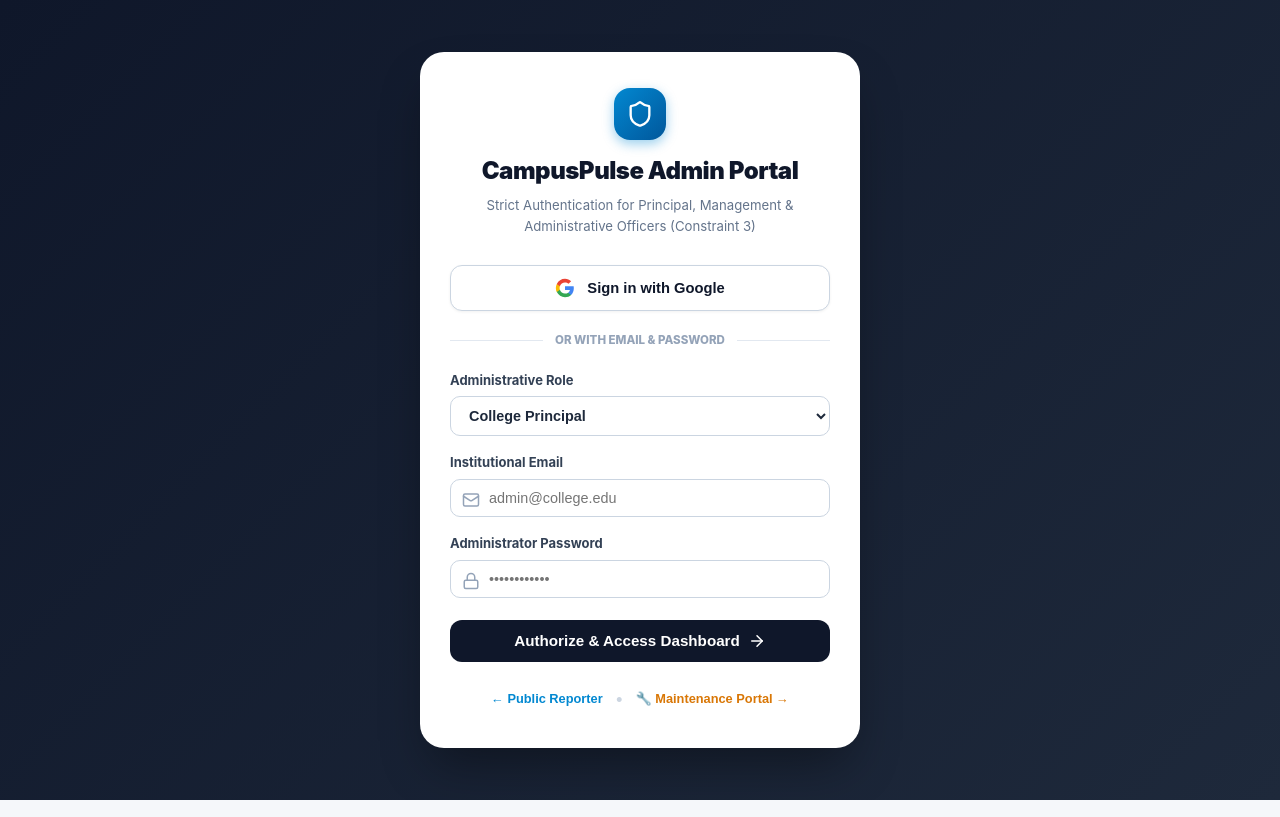
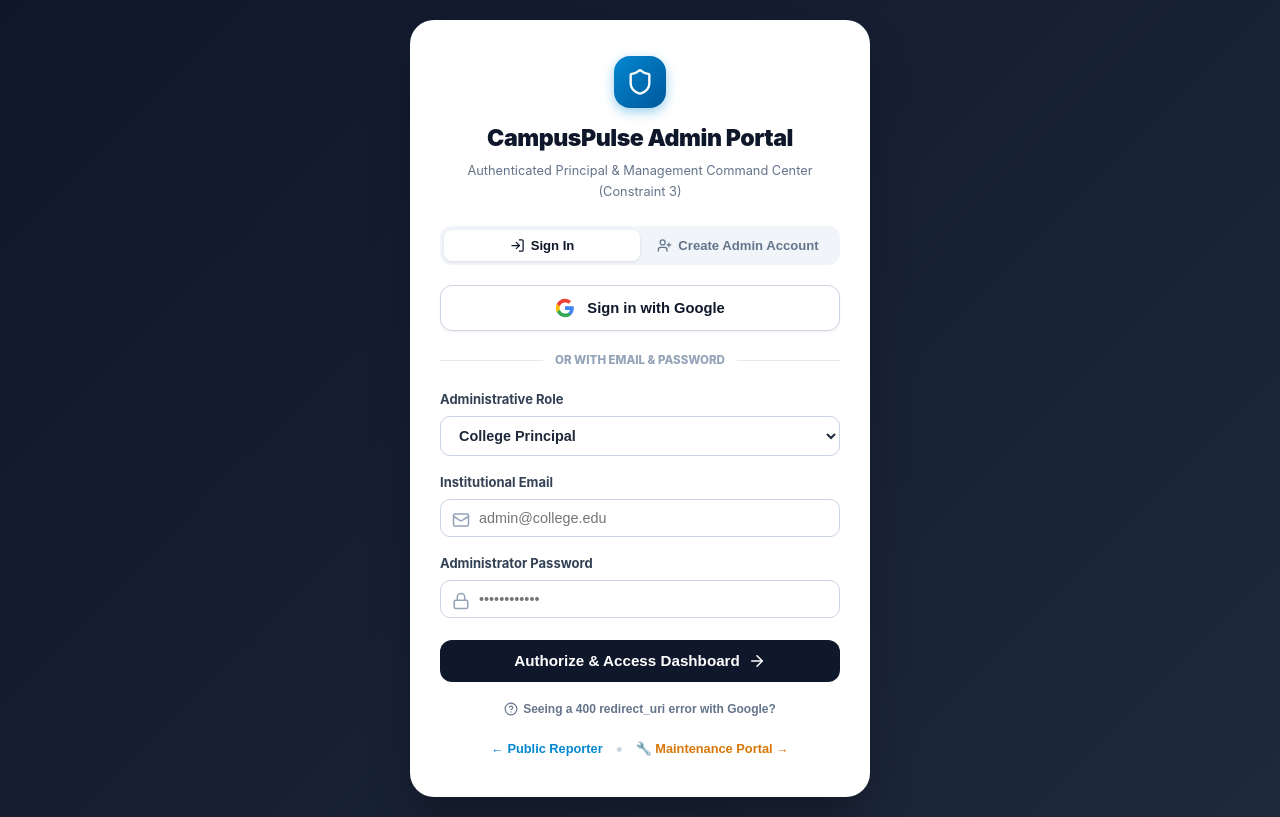
Before and after one commit to sharath3221/campus-issue-reporter, a React (Vite) app in the folder campus-guard/: page /admin/login in a window 1280 px wide. Built offline with nearby package versions, Linux system fonts and the light colour scheme; no server answers.

Commit message:
fix(auth): add admin signup mode and actionable 400 error diagnosis for Google and Supabase Auth

```diff
--- a/campus-guard/src/lib/supabaseAuth.ts
+++ b/campus-guard/src/lib/supabaseAuth.ts
@@ -77,6 +77,61 @@ export async function signInWithSupabasePassword(
 }
 
 /**
+ * Registers a new administrator directly in Supabase Auth.
+ */
+export async function signUpWithSupabase(
+  email: string,
+  password: string,
+  role: AdminRole = 'ADMIN'
+): Promise<{ user: AdminUser | null; message?: string }> {
+  const cleanEmail = email.trim().toLowerCase();
+
+  if (!isSupabaseConfigured || !supabase) {
+    throw new Error('Supabase is not configured. Please verify your connection settings in .env.');
+  }
+
+  const { data, error } = await supabase.auth.signUp({
+    email: cleanEmail,
+    password: password,
+    options: {
+      data: {
+        role: role,
+        full_name:
+          role === 'PRINCIPAL'
+            ? 'College Principal'
+            : role === 'MANAGEMENT'
+            ? 'Governing Trustee'
+            : 'Operations Head',
+      },
+    },
+  });
+
+  if (error) {
+    throw error;
+  }
+
+  if (data?.session?.user) {
+    const adminUser: AdminUser = {
+      admin_id: data.session.user.id,
+      email: data.session.user.email || cleanEmail,
+      role: role,
+      full_name:
+        data.session.user.user_metadata?.full_name ||
+        (role === 'PRINCIPAL' ? 'College Principal' : role === 'MANAGEMENT' ? 'Governing Trustee' : 'Operations Head'),
+      department:
+        role === 'PRINCIPAL' ? "Principal's Office" : role === 'MANAGEMENT' ? 'Governing Council' : 'Facilities Management',
+    };
+    localStorage.setItem(ADMIN_SESSION_KEY, JSON.stringify(adminUser));
+    return { user: adminUser };
+  }
+
+  return {
+    user: null,
+    message: 'Admin account created in Supabase! If email confirmation is enabled, please verify your email before logging in.',
+  };
+}
+
+/**
  * Checks for an active Supabase Auth session
  * Strictly rejects any unauthenticated or demo sessions.
  */
--- a/campus-guard/src/pages/AdminLoginPage.tsx
+++ b/campus-guard/src/pages/AdminLoginPage.tsx
@@ -1,24 +1,41 @@
 import React, { useState, useEffect } from 'react';
 import { useNavigate } from 'react-router-dom';
-import { Shield, Lock, Mail, ArrowRight, KeyRound, AlertCircle } from 'lucide-react';
+import { Shield, Lock, Mail, ArrowRight, AlertCircle, CheckCircle2, UserPlus, LogIn, HelpCircle } from 'lucide-react';
 import { AdminRole, AdminUser } from '../types';
 import {
   signInWithGoogleSupabase,
   signInWithSupabasePassword,
+  signUpWithSupabase,
   getActiveAdminSession,
 } from '../lib/supabaseAuth';
 
 export const AdminLoginPage: React.FC = () => {
   const navigate = useNavigate();
+  const [mode, setMode] = useState<'SIGN_IN' | 'REGISTER'>('SIGN_IN');
   const [email, setEmail] = useState('');
   const [password, setPassword] = useState('');
   const [role, setRole] = useState<AdminRole>('PRINCIPAL');
   const [error, setError] = useState('');
+  const [successMsg, setSuccessMsg] = useState('');
   const [isGoogleLoading, setIsGoogleLoading] = useState(false);
   const [isSubmitting, setIsSubmitting] = useState(false);
+  const [showConfigTip, setShowConfigTip] = useState(false);
 
   // Check if session already exists or returning from Supabase OAuth
   useEffect(() => {
+    // Check for OAuth error in URL hash or query params
+    const hashParams = new URLSearchParams(window.location.hash.replace(/^#/, ''));
+    const queryParams = new URLSearchParams(window.location.search);
+    const oauthError =
+      hashParams.get('error_description') ||
+      queryParams.get('error_description') ||
+      hashParams.get('error') ||
+      queryParams.get('error');
+
+    if (oauthError) {
+      setError(`OAuth Notice (400): ${decodeURIComponent(oauthError)}`);
+    }
+
     async function checkExistingSession() {
       const session = await getActiveAdminSession();
       if (session) {
@@ -29,22 +46,52 @@ export const AdminLoginPage: React.FC = () => {
   }, [navigate]);
 
   // Email / Password Form Submit using Supabase Auth
-  const handleLogin = async (e: React.FormEvent) => {
+  const handleSubmit = async (e: React.FormEvent) => {
     e.preventDefault();
     if (!email || !password) {
       setError('Please enter both your institutional email and password.');
       return;
     }
 
+    if (password.length < 6) {
+      setError('Password must be at least 6 characters long.');
+      return;
+    }
+
     setError('');
+    setSuccessMsg('');
     setIsSubmitting(true);
 
     try {
-      await signInWithSupabasePassword(email, password, role);
-      navigate('/admin/dashboard');
+      if (mode === 'SIGN_IN') {
+        await signInWithSupabasePassword(email, password, role);
+        navigate('/admin/dashboard');
+      } else {
+        const res = await signUpWithSupabase(email, password, role);
+        if (res.user) {
+          navigate('/admin/dashboard');
+        } else {
+          setSuccessMsg(
+            res.message ||
+              'Admin account registered! If email confirmation is required by your Supabase project, please check your inbox.'
+          );
+          setMode('SIGN_IN');
+        }
+      }
     } catch (err: any) {
       console.warn('Auth Error:', err);
-      setError(err.message || 'Authentication failed. Please verify credentials.');
+      const msg = err.message || '';
+      if (msg.toLowerCase().includes('invalid login credentials')) {
+        setError(
+          'Invalid credentials (400). If you have not created this account yet, click "Create Admin Account" above.'
+        );
+      } else if (msg.toLowerCase().includes('email not confirmed')) {
+        setError(
+          'Email not confirmed (400). Please check your email inbox to verify, or disable "Confirm email" in Supabase Dashboard (Auth ➔ Providers ➔ Email).'
+        );
+      } else {
+        setError(msg || 'Authentication failed. Please verify credentials.');
+      }
     } finally {
       setIsSubmitting(false);
     }
@@ -53,6 +100,7 @@ export const AdminLoginPage: React.FC = () => {
   // Google Sign-In with Supabase Authentication
   const handleGoogleLogin = async () => {
     setError('');
+    setSuccessMsg('');
     setIsGoogleLoading(true);
 
     try {
@@ -60,7 +108,12 @@ export const AdminLoginPage: React.FC = () => {
       // Supabase OAuth redirects to Google login page and returns to /admin/dashboard
     } catch (err: any) {
       console.warn('Supabase Google Auth Error:', err);
-      setError(err.message || 'Google Sign-In failed or domain is not authorized in Supabase Auth.');
+      const msg = err.message || '';
+      setError(
+        msg ||
+          'Google Sign-In failed (400). Ensure the redirect URI is registered in Google Cloud Console.'
+      );
+      setShowConfigTip(true);
       setIsGoogleLoading(false);
     }
   };
@@ -79,7 +132,7 @@ export const AdminLoginPage: React.FC = () => {
       <div
         style={{
           width: '100%',
-          maxWidth: 440,
+          maxWidth: 460,
           background: 'white',
           borderRadius: 24,
           padding: '36px 30px',
@@ -87,7 +140,7 @@ export const AdminLoginPage: React.FC = () => {
         }}
       >
         {/* Brand */}
-        <div style={{ textAlign: 'center', marginBottom: 28 }}>
+        <div style={{ textAlign: 'center', marginBottom: 24 }}>
           <div
             style={{
               width: 52,
@@ -105,13 +158,104 @@ export const AdminLoginPage: React.FC = () => {
             <Shield size={28} />
           </div>
 
-          <h1 style={{ fontSize: '1.5rem', fontWeight: 900, color: '#0F172A', letterSpacing: '-0.02em' }}>
+          <h1 style={{ fontSize: '1.45rem', fontWeight: 900, color: '#0F172A', letterSpacing: '-0.02em' }}>
             CampusPulse Admin Portal
           </h1>
-          <p style={{ fontSize: '0.825rem', color: '#64748B', marginTop: 4 }}>
-            Strict Authentication for Principal, Management & Administrative Officers (Constraint 3)
+          <p style={{ fontSize: '0.8rem', color: '#64748B', marginTop: 4 }}>
+            Authenticated Principal & Management Command Center (Constraint 3)
           </p>
         </div>
+
+        {/* Mode Switcher Tabs */}
+        <div
+          style={{
+            display: 'flex',
+            background: '#F1F5F9',
+            borderRadius: 12,
+            padding: 4,
+            marginBottom: 20,
+          }}
+        >
+          <button
+            type="button"
+            onClick={() => {
+              setMode('SIGN_IN');
+              setError('');
+              setSuccessMsg('');
+            }}
+            style={{
+              flex: 1,
+              padding: '8px 12px',
+              borderRadius: 8,
+              border: 'none',
+              background: mode === 'SIGN_IN' ? 'white' : 'transparent',
+              color: mode === 'SIGN_IN' ? '#0F172A' : '#64748B',
+              fontWeight: 800,
+              fontSize: '0.82rem',
+              cursor: 'pointer',
+              display: 'flex',
+              alignItems: 'center',
+              justifyContent: 'center',
+              gap: 6,
+              boxShadow: mode === 'SIGN_IN' ? '0 1px 3px rgba(0,0,0,0.1)' : 'none',
+              transition: 'all 0.15s ease',
+            }}
+          >
+            <LogIn size={15} />
+            <span>Sign In</span>
+          </button>
+          <button
+            type="button"
+            onClick={() => {
+              setMode('REGISTER');
+              setError('');
+              setSuccessMsg('');
+            }}
+            style={{
+              flex: 1,
+              padding: '8px 12px',
+              borderRadius: 8,
+              border: 'none',
+              background: mode === 'REGISTER' ? 'white' : 'transparent',
+              color: mode === 'REGISTER' ? '#0F172A' : '#64748B',
+              fontWeight: 800,
+              fontSize: '0.82rem',
+              cursor: 'pointer',
+              display: 'flex',
+              alignItems: 'center',
+              justifyContent: 'center',
+              gap: 6,
+              boxShadow: mode === 'REGISTER' ? '0 1px 3px rgba(0,0,0,0.1)' : 'none',
+              transition: 'all 0.15s ease',
+            }}
+          >
+            <UserPlus size={15} />
+            <span>Create Admin Account</span>
+          </button>
+        </div>
+
+        {/* Success Alert */}
+        {successMsg && (
+          <div
+            style={{
+              background: '#F0FDF4',
+              border: '1px solid #BBF7D0',
+              borderRadius: 10,
+              padding: '10px 14px',
+              marginBottom: 16,
+              display: 'flex',
+              alignItems: 'flex-start',
+              gap: 8,
+              color: '#16A34A',
+              fontSize: '0.8rem',
+              fontWeight: 700,
+              lineHeight: 1.4,
+            }}
+          >
+            <CheckCircle2 size={16} style={{ flexShrink: 0, marginTop: 2 }} />
+            <span>{successMsg}</span>
+          </div>
+        )}
 
         {/* Error Alert */}
         {error && (
@@ -123,14 +267,15 @@ export const AdminLoginPage: React.FC = () => {
               padding: '10px 14px',
               marginBottom: 16,
               display: 'flex',
-              alignItems: 'center',
+              alignItems: 'flex-start',
               gap: 8,
               color: '#DC2626',
               fontSize: '0.8rem',
               fontWeight: 700,
+              lineHeight: 1.4,
             }}
           >
-            <AlertCircle size={16} />
+            <AlertCircle size={16} style={{ flexShrink: 0, marginTop: 2 }} />
             <span>{error}</span>
           </div>
         )}
@@ -177,20 +322,20 @@ export const AdminLoginPage: React.FC = () => {
               d="M12 5.38c1.62 0 3.06.56 4.21 1.64l3.15-3.15C17.45 2.09 14.97 1 12 1 7.7 1 3.99 3.47 2.18 7.06l3.66 2.84c.87-2.6 3.3-4.52 6.16-4.52z"
             />
           </svg>
-          <span>{isGoogleLoading ? 'Connecting to Google with Supabase...' : 'Sign in with Google'}</span>
+          <span>{isGoogleLoading ? 'Connecting to Google...' : 'Sign in with Google'}</span>
         </button>
 
         {/* Clean Divider */}
         <div style={{ display: 'flex', alignItems: 'center', margin: '20px 0', gap: 12 }}>
           <div style={{ flex: 1, height: 1, background: '#E2E8F0' }} />
           <span style={{ fontSize: '0.72rem', fontWeight: 800, color: '#94A3B8', textTransform: 'uppercase' }}>
-            Or with Email & Password
+            {mode === 'SIGN_IN' ? 'Or with Email & Password' : 'Or Register with Email'}
           </span>
           <div style={{ flex: 1, height: 1, background: '#E2E8F0' }} />
         </div>
 
-        {/* Login Form */}
-        <form onSubmit={handleLogin} style={{ display: 'flex', flexDirection: 'column', gap: 16 }}>
+        {/* Login / Register Form */}
+        <form onSubmit={handleSubmit} style={{ display: 'flex', flexDirection: 'column', gap: 16 }}>
           <div>
             <label style={{ fontSize: '0.8125rem', fontWeight: 700, color: '#334155', display: 'block', marginBottom: 6 }}>
               Administrative Role
@@ -240,7 +385,7 @@ export const AdminLoginPage: React.FC = () => {
 
           <div>
             <label style={{ fontSize: '0.8125rem', fontWeight: 700, color: '#334155', display: 'block', marginBottom: 6 }}>
-              Administrator Password
+              {mode === 'SIGN_IN' ? 'Administrator Password' : 'Create Password (min. 6 chars)'}
             </label>
             <div style={{ position: 'relative' }}>
               <Lock size={18} color="#94A3B8" style={{ position: 'absolute', left: 12, top: 12 }} />
@@ -281,13 +426,76 @@ export const AdminLoginPage: React.FC = () => {
               marginTop: 6,
             }}
           >
-            <span>{isSubmitting ? 'Authenticating...' : 'Authorize & Access Dashboard'}</span>
+            <span>
+              {isSubmitting
+                ? 'Processing...'
+                : mode === 'SIGN_IN'
+                ? 'Authorize & Access Dashboard'
+                : 'Create Real Supabase Admin'}
+            </span>
             <ArrowRight size={18} />
           </button>
         </form>
 
+        {/* OAuth 400 Quick Helper */}
+        <div style={{ marginTop: 20 }}>
+          <button
+            type="button"
+            onClick={() => setShowConfigTip(!showConfigTip)}
+            style={{
+              background: 'none',
+              border: 'none',
+              color: '#64748B',
+              fontSize: '0.75rem',
+              fontWeight: 700,
+              cursor: 'pointer',
+              display: 'flex',
+              alignItems: 'center',
+              gap: 5,
+              margin: '0 auto',
+            }}
+          >
+            <HelpCircle size={14} />
+            <span>Seeing a 400 redirect_uri error with Google?</span>
+          </button>
+
+          {showConfigTip && (
+            <div
+              style={{
+                marginTop: 10,
+                background: '#F8FAFC',
+                border: '1px solid #E2E8F0',
+                borderRadius: 10,
+                padding: '10px 12px',
+                fontSize: '0.75rem',
+                color: '#475569',
+                lineHeight: 1.5,
+              }}
+            >
+              <div style={{ fontWeight: 800, color: '#0F172A', marginBottom: 4 }}>
+                Fix Google 400 redirect_uri_mismatch:
+              </div>
+              <div>In Google Cloud Console ➔ APIs & Services ➔ Credentials:</div>
+              <div>Add this exact URL to <b>Authorized redirect URIs</b>:</div>
+              <code
+                style={{
+                  display: 'block',
+                  background: '#EDF2F7',
+                  padding: '4px 8px',
+                  borderRadius: 6,
+                  margin: '4px 0',
+                  color: '#0288D1',
+                  wordBreak: 'break-all',
+                }}
+              >
+                https://fxpjftdtfsbsthucvdpm.supabase.co/auth/v1/callback
+              </code>
+            </div>
+          )}
+        </div>
+
         {/* Navigation Links */}
-        <div style={{ display: 'flex', justifyContent: 'center', alignItems: 'center', gap: 12, marginTop: 24 }}>
+        <div style={{ display: 'flex', justifyContent: 'center', alignItems: 'center', gap: 12, marginTop: 20 }}>
           <button
             onClick={() => navigate('/report')}
             style={{
```
